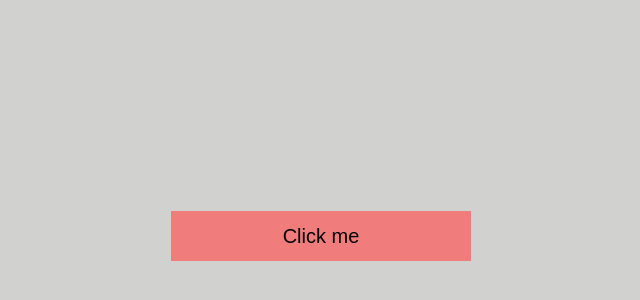
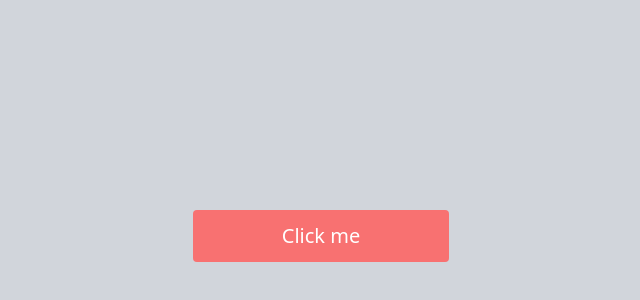
Before and after one commit to Stefanacef/Vue-, a Vue app: page / in a window 1280 px wide. Shown: the part 164-464 px from the top of the page, without its empty margins (319-959 px from the left). Built offline with nearby package versions, Linux system fonts and the light colour scheme.

Commit message:
installed tailwind and styled the button

```diff
--- /dev/null
+++ b/postcss.config.js
@@ -0,0 +1,6 @@
+module.exports = {
+  plugins: {
+    tailwindcss: {},
+    autoprefixer: {}
+  }
+}
--- a/src/App.vue
+++ b/src/App.vue
@@ -1,7 +1,12 @@
 <template>
-  <button @click="updateTimeOnClick" class="show-time--btn">
-    {{ displayTime }}
-  </button>
+  <div class="h-screen w-screen bg-gray-300 grid content-center justify-center">
+    <button
+      @click="updateTimeOnClick"
+      class="text-xl bg-red-400 py-3 px-4 rounded cursor-pointer w-64 text-white"
+    >
+      {{ displayTime }}
+    </button>
+  </div>
 </template>
 
 <script>
@@ -21,28 +26,3 @@ export default {
   },
 };
 </script>
-
-<style>
-#app {
-  font-family: Avenir, Helvetica, Arial, sans-serif;
-  -webkit-font-smoothing: antialiased;
-  -moz-osx-font-smoothing: grayscale;
-  text-align: center;
-  color: #2c3e50;
-  position: absolute;
-  height: 100vh;
-  width: 100vw;
-  background: rgba(135, 136, 134, 0.384);
-  display: flex;
-  justify-content: space-around;
-  align-items: center;
-}
-.show-time--btn {
-  background: rgb(241, 124, 124);
-  width: 300px;
-  height: 50px;
-  font-size: 20px;
-  border: transparent;
-  cursor: pointer;
-}
-</style>
--- /dev/null
+++ b/src/assets/tailwind.css
@@ -0,0 +1,5 @@
+@tailwind base;
+
+@tailwind components;
+
+@tailwind utilities;
--- a/src/main.js
+++ b/src/main.js
@@ -1,5 +1,6 @@
 import { createApp } from "vue";
 import App from "./App.vue";
 import "./assets/global.css";
+import './assets/tailwind.css'
 
 createApp(App).mount("#app");
--- /dev/null
+++ b/tailwind.config.js
@@ -0,0 +1,11 @@
+module.exports = {
+  purge: ['./public/**/*.html', './src/**/*.{vue,js,ts,jsx,tsx}'],
+  darkMode: false, // or 'media' or 'class'
+  theme: {
+    extend: {},
+  },
+  variants: {
+    extend: {},
+  },
+  plugins: [],
+}
```
Also changed, not shown: package.json (+6 -1 lines), 1 other file (tests, documents, lock files or other folders).
